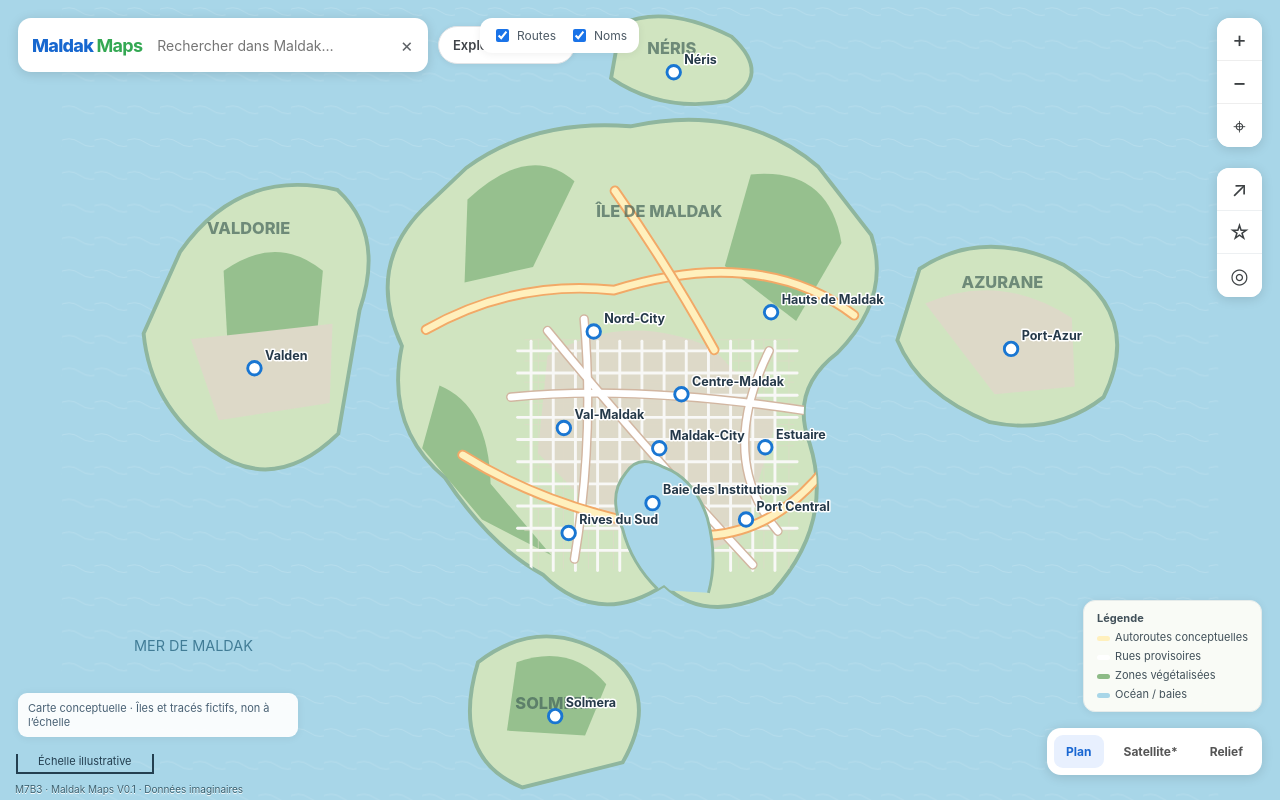
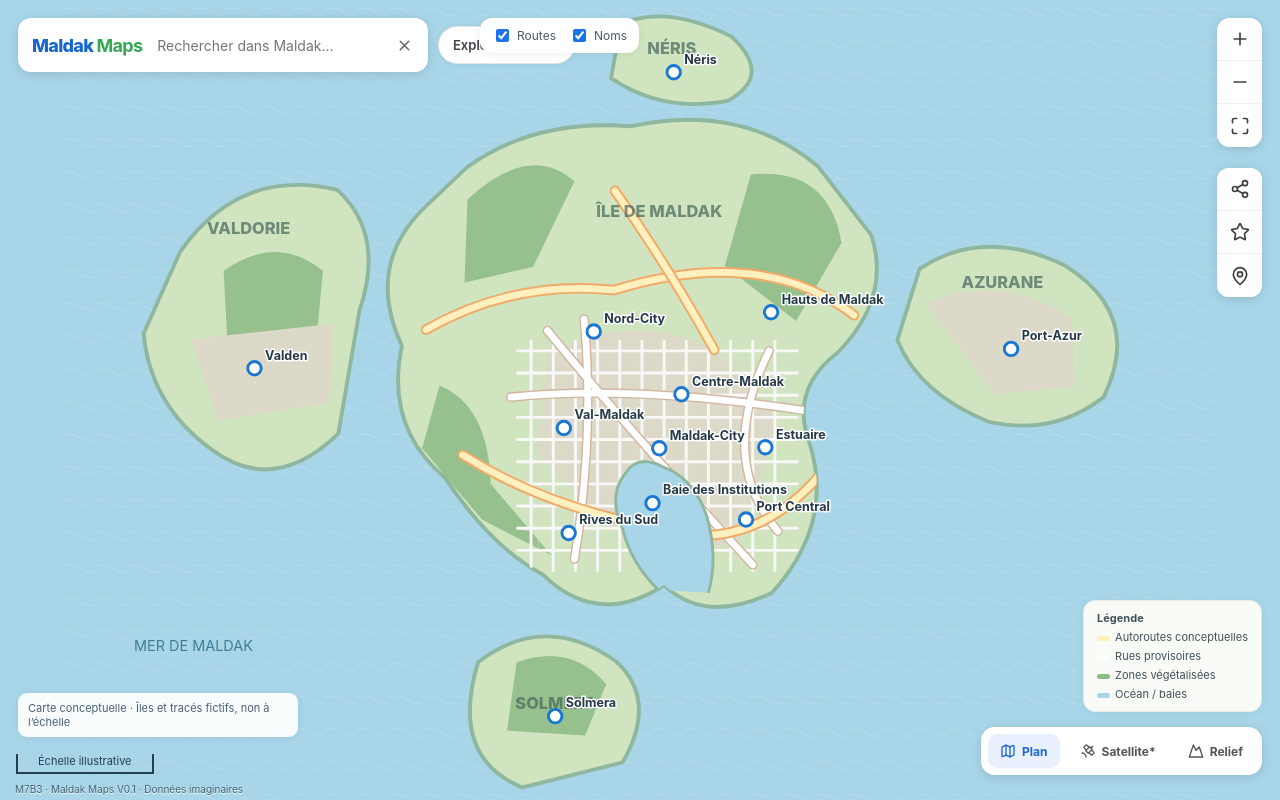
Before and after one commit to GabyY-1/Maldak-Maps, a plain HTML site: page index.html in a window 1280 px wide. Drawn offline with nearby package versions, Linux system fonts and the light colour scheme.

Commit message:
style: integrate Lucide icons throughout map controls

```diff
--- a/index.html
+++ b/index.html
@@ -10,7 +10,7 @@
 .mapLegend{position:absolute;right:18px;bottom:88px;background:#fffef8ed;padding:10px 13px;border:1px solid #e5ebea;border-radius:12px;z-index:3;color:#42515a;font-size:11px;box-shadow:0 1px 8px #0001;max-width:215px}.mapLegend div{margin-top:5px}.swatch{display:inline-block;vertical-align:middle;width:13px;height:5px;border-radius:3px;margin-right:5px}
 .switches{padding:8px 12px;background:#fff;border-radius:12px;box-shadow:0 1px 8px #0001;display:flex;gap:13px;position:absolute;top:18px;left:480px;z-index:5;font-size:12px;color:#4d5a65}.switches label{white-space:nowrap;display:flex;gap:5px;align-items:center}.switches input{accent-color:#1a73e8}
 @media(max-width:900px){.switches{top:78px;left:18px}}@media(max-width:700px){.switches{top:auto;bottom:74px;left:10px}.toolbelt{top:223px;right:10px}.mapLegend{display:none}.info{bottom:117px;font-size:10px;max-width:240px}.layers{bottom:15px}.toast{bottom:140px}}
-</style></head><body><main class="app"><section class="map" id="map" data-layer="normal" aria-label="Carte interactive fictive de Maldak">
+.controlset button,.toolbelt button,.close,.searchBox button{display:flex;align-items:center;justify-content:center}.controlset svg,.toolbelt svg{width:20px;height:20px;stroke-width:2}.close svg,.searchBox button svg{width:17px;height:17px}.layers button{display:flex;gap:6px;align-items:center;justify-content:center}.layers svg{width:16px;height:16px}#favoriteButton svg{width:18px;height:18px}</style></head><body><main class="app"><section class="map" id="map" data-layer="normal" aria-label="Carte interactive fictive de Maldak">
 <svg id="world" xmlns="http://www.w3.org/2000/svg" viewBox="0 0 1200 830" role="img" aria-label="Archipel fictif Maldak et ses cinq îles">
 <defs><pattern id="waves" width="34" height="34" patternUnits="userSpaceOnUse"><path d="M-5 12 Q8 4 19 12T43 12" stroke="#ffffff" opacity=".17" fill="none"/></pattern><pattern id="blocks" width="26" height="22" patternUnits="userSpaceOnUse"><path d="M0 0H26M0 0V22" stroke="#ded8c7" stroke-width="2" opacity=".7"/></pattern><clipPath id="mainClip"><path d="M420 174 Q490 123 590 131 Q706 106 785 173 L840 244 Q861 309 805 366 Q755 404 776 460 Q802 543 737 615 Q668 648 625 607 Q556 652 499 596 Q445 567 398 496 Q335 443 353 359 Q313 273 381 211Z"/></clipPath></defs>
 <rect class="water" width="1200" height="830" fill="#a8d6e8"/><rect width="1200" height="830" fill="url(#waves)"/>
@@ -31,14 +31,15 @@
 <g font-size="17" font-weight="800" fill="#45655b" text-anchor="middle" opacity=".7"><text x="620" y="225">ÎLE DE MALDAK</text><text x="194" y="243">VALDORIE</text><text x="513" y="736">SOLMERA</text><text x="976" y="299">AZURANE</text><text x="633" y="56">NÉRIS</text></g>
 <g id="markers"></g><path id="route" class="routeLine" style="display:none"/><g><text x="45" y="55" font-size="12" fill="#39738b" letter-spacing="3">OCÉAN DE M7B3</text><text x="75" y="675" fill="#417c96" font-size="15">MER DE MALDAK</text></g>
 </svg>
-<div class="top"><div class="searchBox"><span class="brand">Maldak <b>Maps</b></span><input id="search" placeholder="Rechercher dans Maldak…" aria-label="Rechercher un lieu" autocomplete="off"><button id="clearSearch" title="Effacer">×</button></div><button class="chip" id="allPlaces">Explorer les lieux</button></div><div class="suggestions" id="suggestions"></div>
-<div class="floating"><div class="controlset"><button id="zoomIn" title="Zoom avant">+</button><button id="zoomOut" title="Zoom arrière">−</button><button id="reset" title="Recentrer">⌖</button></div></div>
-<div class="panel" id="panel"><button class="close" id="closePanel" aria-label="Fermer">×</button><span class="pill" id="kind">Lieu</span><h2 id="placeTitle"></h2><small id="placeIsland"></small><p id="description"></p><div class="panelActions"><button class="primary" id="goPlace">Centrer la carte</button><button class="secondary" id="routeButton">Liaison indicative</button><button class="secondary" id="favoriteButton" title="Enregistrer le lieu">☆</button></div><p id="routeText" style="display:none"></p></div>
-<div class="layers" aria-label="Modes de carte"><button data-mode="normal" class="active">Plan</button><button data-mode="satellite">Satellite*</button><button data-mode="relief">Relief</button></div>
+<div class="top"><div class="searchBox"><span class="brand">Maldak <b>Maps</b></span><input id="search" placeholder="Rechercher dans Maldak…" aria-label="Rechercher un lieu" autocomplete="off"><button id="clearSearch" title="Effacer" aria-label="Effacer"><i data-lucide="x"></i></button></div><button class="chip" id="allPlaces">Explorer les lieux</button></div><div class="suggestions" id="suggestions"></div>
+<div class="floating"><div class="controlset"><button id="zoomIn" title="Zoom avant"><i data-lucide="plus"></i></button><button id="zoomOut" title="Zoom arrière"><i data-lucide="minus"></i></button><button id="reset" title="Recentrer"><i data-lucide="maximize"></i></button></div></div>
+<div class="panel" id="panel"><button class="close" id="closePanel" aria-label="Fermer"><i data-lucide="x"></i></button><span class="pill" id="kind">Lieu</span><h2 id="placeTitle"></h2><small id="placeIsland"></small><p id="description"></p><div class="panelActions"><button class="primary" id="goPlace">Centrer la carte</button><button class="secondary" id="routeButton">Liaison indicative</button><button class="secondary" id="favoriteButton" title="Enregistrer le lieu"><i data-lucide="star"></i></button></div><p id="routeText" style="display:none"></p></div>
+<div class="layers" aria-label="Modes de carte"><button data-mode="normal" class="active"><i data-lucide="map"></i> Plan</button><button data-mode="satellite"><i data-lucide="satellite"></i> Satellite*</button><button data-mode="relief"><i data-lucide="mountain"></i> Relief</button></div>
 <div class="info" id="layerNote">Carte conceptuelle · Îles et tracés fictifs, non à l’échelle</div><div class="scale">Échelle illustrative</div><div class="switches"><label><input type="checkbox" id="roadsToggle" checked> Routes</label><label><input type="checkbox" id="labelsToggle" checked> Noms</label></div>
-<div class="toolbelt"><button id="copyLink" title="Copier un lien vers la vue">↗</button><button id="savedPlaces" title="Mes lieux enregistrés">☆</button><button id="locateCity" title="Retour à Maldak-City">◎</button></div>
+<div class="toolbelt"><button id="copyLink" title="Copier un lien vers la vue"><i data-lucide="share-2"></i></button><button id="savedPlaces" title="Mes lieux enregistrés"><i data-lucide="star"></i></button><button id="locateCity" title="Retour à Maldak-City"><i data-lucide="map-pin"></i></button></div>
 <div class="mapLegend"><strong>Légende</strong><div><span class="swatch" style="background:#fff0bd"></span>Autoroutes conceptuelles</div><div><span class="swatch" style="background:#fff"></span>Rues provisoires</div><div><span class="swatch" style="background:#8dbb86"></span>Zones végétalisées</div><div><span class="swatch" style="background:#a8d6e8"></span>Océan / baies</div></div><div class="toast" id="toast" role="status"></div><div class="footer">M7B3 · Maldak Maps V0.1 · Données imaginaires</div></section></main>
-<script>
+<script src="https://cdn.jsdelivr.net/npm/lucide@0.468.0/dist/umd/lucide.min.js"></script><script>
+function renderIcons(){if(window.lucide)window.lucide.createIcons()}
 const ns="http://www.w3.org/2000/svg",map=document.getElementById("map"),svg=document.getElementById("world"),places=[
 {id:"city",name:"Maldak-City",kind:"Capitale",island:"Île de Maldak",x:620,y:465,description:"Capitale de la République de Maldak, au fond d'une grande baie ouverte. Environ 3,2 millions d'habitants proposés."},
 {id:"government",name:"Baie des Institutions",kind:"Quartier gouvernemental",island:"Maldak-City",x:613,y:522,description:"Quartier politique projeté : palais présidentiel, Assemblée nationale de 350 députés et institutions nationales."},
@@ -78,7 +79,7 @@ window.addEventListener("keydown",e=>{if(e.target.tagName==="INPUT")return;if(e.
 let saved=new Set();try{saved=new Set(JSON.parse(localStorage.getItem("maldak-favorites")||"[]"))}catch{}
 const toast=document.getElementById("toast");let toastHandle;function notify(msg){toast.textContent=msg;toast.classList.add("visible");clearTimeout(toastHandle);toastHandle=setTimeout(()=>toast.classList.remove("visible"),3000)}
 function favorite(id){if(!id)return;if(saved.has(id))saved.delete(id);else saved.add(id);try{localStorage.setItem("maldak-favorites",JSON.stringify([...saved]))}catch{}syncFavorite();notify(saved.has(id)?"Lieu enregistré":"Lieu retiré des favoris")}
-function syncFavorite(){document.getElementById("favoriteButton").textContent=active&&saved.has(active.id)?"★":"☆"}
+function syncFavorite(){const b=document.getElementById("favoriteButton");b.replaceChildren();const i=document.createElement("i");i.setAttribute("data-lucide","star");if(active&&saved.has(active.id))i.setAttribute("fill","currentColor");b.appendChild(i);renderIcons()}
 document.getElementById("favoriteButton").onclick=()=>active&&favorite(active.id);
 document.getElementById("savedPlaces").onclick=()=>{const ps=places.filter(p=>saved.has(p.id));suggestions.replaceChildren();if(!ps.length){const b=document.createElement("button");b.textContent="Aucun favori — ouvrez un lieu puis cliquez sur ☆";b.disabled=true;suggestions.appendChild(b)}else ps.forEach(p=>{const b=document.createElement("button");b.textContent="★ "+p.name;b.onclick=()=>select(p.id);suggestions.appendChild(b)});suggestions.classList.add("show")};
 document.getElementById("locateCity").onclick=()=>select("city");
@@ -89,4 +90,5 @@ document.getElementById("copyLink").onclick=async()=>{const url=shareUrl();try{a
 const previousSelect=select;select=function(id){previousSelect(id);syncFavorite();try{const u=new URL(location.href);u.searchParams.set("place",id);history.replaceState(null,"",u)}catch{}};
 const params=new URL(location.href).searchParams;const startLayer=params.get("layer");if(["normal","satellite","relief"].includes(startLayer)){document.querySelector('[data-mode="'+startLayer+'"]').click()}const startPlace=params.get("place");if(startPlace&&places.some(p=>p.id===startPlace)){select(startPlace)}
 document.addEventListener("keydown",e=>{if(e.key==="/"&&e.target.tagName!=="INPUT"){e.preventDefault();search.focus()}});
+renderIcons();
 </script></body></html>
```
